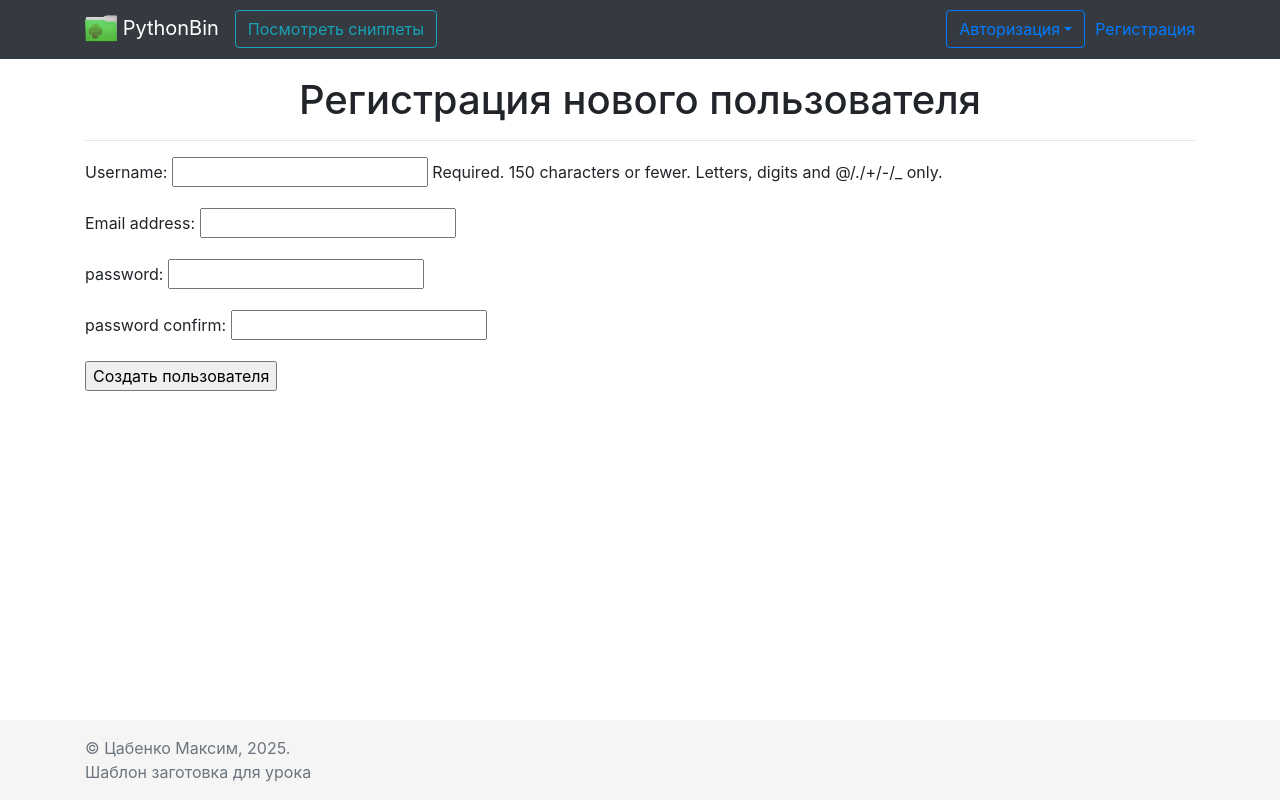
After one commit to Saabenko/Snippets_03032025, a Django app: page /register in a window 1280 px wide. The commit adds this page. Run offline with Django 3.2, Linux system fonts and the light colour scheme; some libraries are stand-ins or nearby versions.

Commit message:
Done. Modul6(DZ):task4 New user registration

```diff
--- a/MainApp/forms.py
+++ b/MainApp/forms.py
@@ -1,5 +1,8 @@
 from django.forms import ModelForm, ValidationError, TextInput, Textarea
 from MainApp.models import Snippet
+from django.contrib.auth.models import User
+from django.forms import CharField, PasswordInput
+from django.core.exceptions import ValidationError
 
 
 class SnippetForm(ModelForm):
@@ -18,3 +21,32 @@ class SnippetForm(ModelForm):
         if len(snippet_name) > 3:
             return snippet_name
         raise ValidationError("snippet name too short")
+
+
+class UserRegistrationForm(ModelForm):
+    class Meta:
+        model = User
+        fields = ["username", "email"]
+
+    password1 = CharField(label="password", widget=PasswordInput)
+    password2 = CharField(label="password confirm", widget=PasswordInput)
+
+    def clean_username(self):
+        username = self.cleaned_data.get("username")
+        if len(username) > 3:
+            return username
+        raise ValidationError("!!! Username too short !!!")
+
+    def clean_password2(self):
+        pass1 = self.cleaned_data.get("password1")
+        pass2 = self.cleaned_data.get("password2")
+        if pass1 and pass2 and pass1 == pass2:
+            return pass2
+        raise ValidationError("Пароли не совпадают или пустые")
+
+    def save(self, commit=True):
+        user = super().save(commit=False)
+        user.set_password(self.cleaned_data["password1"])
+        if commit:
+            user.save()
+        return user
--- a/MainApp/views.py
+++ b/MainApp/views.py
@@ -1,6 +1,6 @@
 from django.http import Http404, HttpResponse
 from django.shortcuts import get_object_or_404, render, redirect
-from MainApp.forms import SnippetForm
+from MainApp.forms import SnippetForm, UserRegistrationForm
 from MainApp.models import Snippet
 from django.core.exceptions import ObjectDoesNotExist
 from django.contrib import auth
@@ -108,6 +108,22 @@ def snippet_delete(request, snippet_id: int):
         snippet.delete()
     return redirect("snippets-list")
 
+# Регистрация нового пользователя
+def create_user(request):
+    context = {'pagename': 'Регистрация нового пользователя'}
+    if request.method == "GET":
+        form = UserRegistrationForm()
+        context['form'] = form
+        return render(request, 'pages/registration.html', context)
+
+    if request.method == "POST":
+        form = UserRegistrationForm(request.POST)
+        if form.is_valid():
+            form.save()
+            return redirect("home")
+        context['form'] = form
+        return render(request, "pages/registration.html", context)
+
 
 def login(request):
     if request.method == 'POST':
--- a/Snippets/urls.py
+++ b/Snippets/urls.py
@@ -13,4 +13,5 @@ urlpatterns = [
     path('snippets/<int:snippet_id>/delete', views.snippet_delete, name="snippet-delete"),
     path('login', views.login, name='login'),
     path('logout', views.logout, name='logout'),
+    path('register', views.create_user, name='register'),
 ] + static(settings.STATIC_URL, document_root=settings.STATIC_ROOT)
--- a/templates/inc/inc-header.html
+++ b/templates/inc/inc-header.html
@@ -61,6 +61,7 @@
                         {% endfor %}
                     </ul>
                 {% endif %}
+                <a style="padding-left: 10px;" href="{% url "register" %}" type="button">Регистрация</a>
             {% endif %}
         </div>
     </nav>
--- /dev/null
+++ b/templates/pages/registration.html
@@ -0,0 +1,22 @@
+{% extends 'base.html' %}
+{% block content %}
+    <!-- Begin page content -->
+    <div class="container">
+        <div class="row">
+            <div class="col text-center">
+                <h1>{{ pagename }}</h1>
+                <hr>
+            </div>
+        </div>
+
+        <div class="row">
+            <div class="col">
+                <form action="{% url "register" %}" method="post">
+                    {% csrf_token %}
+                    {{ form.as_p }}
+                    <input type="submit" value="Создать пользователя">
+                </form>
+            </div>
+        </div>
+    </div>
+{% endblock %}
```
